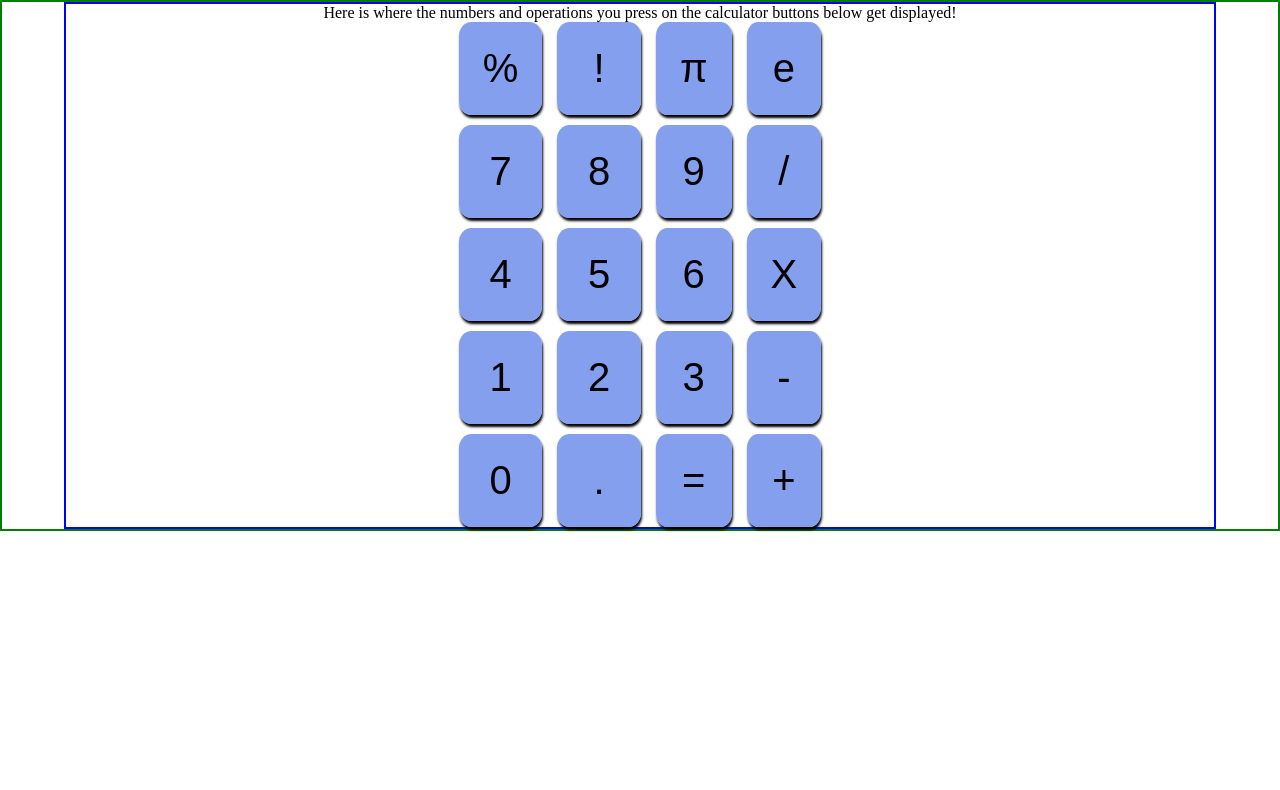
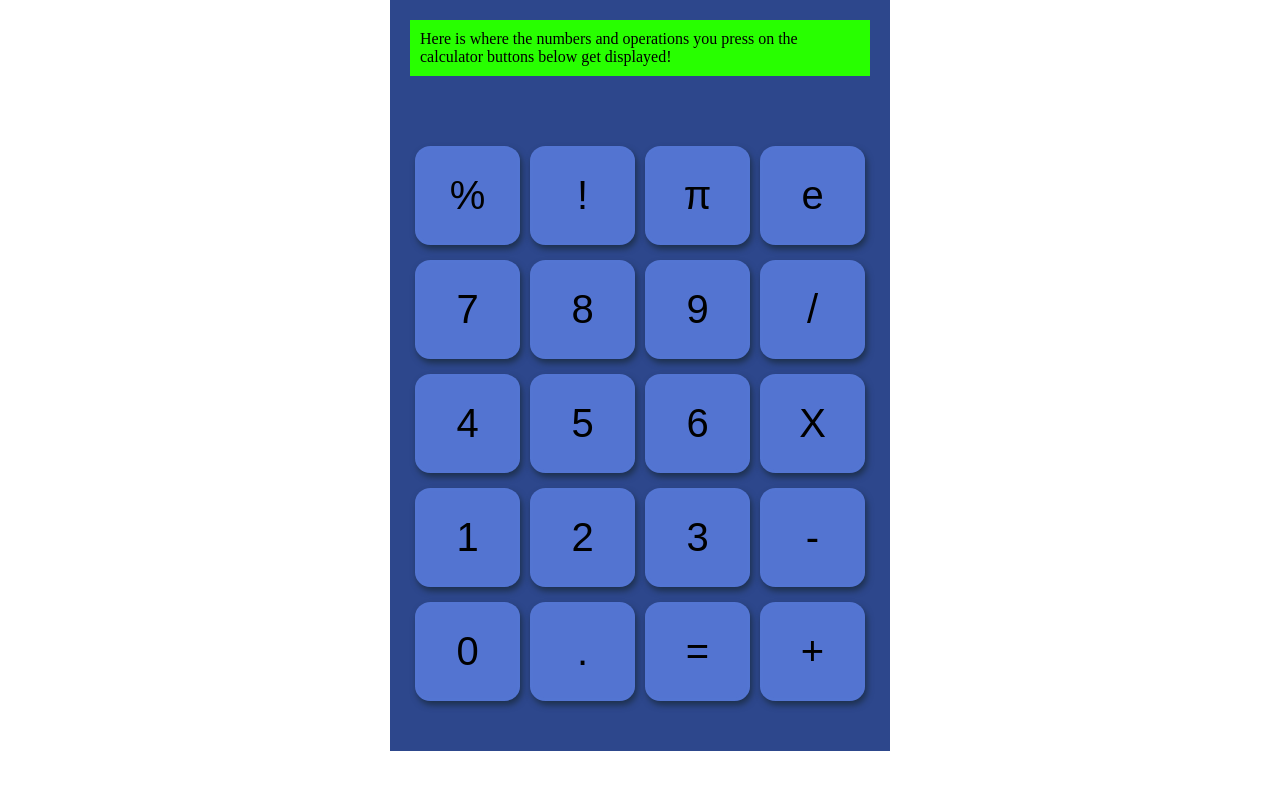
Before and after one commit to TechEvolvace/modified-calculator, a plain HTML site: page index.html in a window 1280 px wide. Drawn offline with Linux system fonts and the light colour scheme.

Commit message:
Designed the calculator's body, input areas, and buttons!

```diff
--- a/styles.css
+++ b/styles.css
@@ -3,11 +3,10 @@ body{
     display: flex;
     justify-content: center;
     align-items: center;
-    border: 2px solid green;
 }
 
 :root{
-    --calculator-width: 90%;
+    --calculator-width: 500px;
     --calculator-button-padding: 0.6em;
     --calculator-button-font-size: 2.5em;
 }
@@ -18,30 +17,41 @@ body{
     flex-direction: column;
     justify-content: center;
     align-items: center;
-    border: 2px solid blue;
+    background-color: #2d478c;
     z-index: 1;
 }
 
 .calculator-buttons-area{
     display: grid;
-    grid-template-columns: 1fr 1fr auto auto;
-    grid-gap: 10px 15px;
+    grid-template-columns: repeat(4, auto);
+    grid-gap: 15px 10px;
+    padding: 10% 5%;
 }
 
 .calculator-buttons{
-    display: relative;
+    display: flex;
+    justify-content: center;
     padding: var(--calculator-button-padding);
-    background-color: rgb(100, 136, 234, 0.8);
-    border: 0px;
+    background-color: rgba(93, 128, 227, 0.8);
+    border: 3px solid rgba(84, 118, 211, 0.8);
+    width: 105px;
     z-index: 2;
-    box-shadow: 1px 3px 2.5px black;
+    box-shadow: 2px 4px 6px rgb(29, 48, 77);
     border-radius: 15%;
 }
 
 .calculator-buttons:hover{
-    background-color: rgb(94, 133, 200);
+    background-color: rgb(157, 180, 220);
+    border: 3px solid rgb(132, 152, 188);
 }
 
 .calculator-text{
     font-size: var(--calculator-button-font-size);
 }
+
+.calculator-input-area{
+    background-color: #28FF00;
+    width: calc(var(--calculator-width) - 50);
+    padding: 2%;
+    margin: calc(var(--calculator-width) / 25);
+}
```
